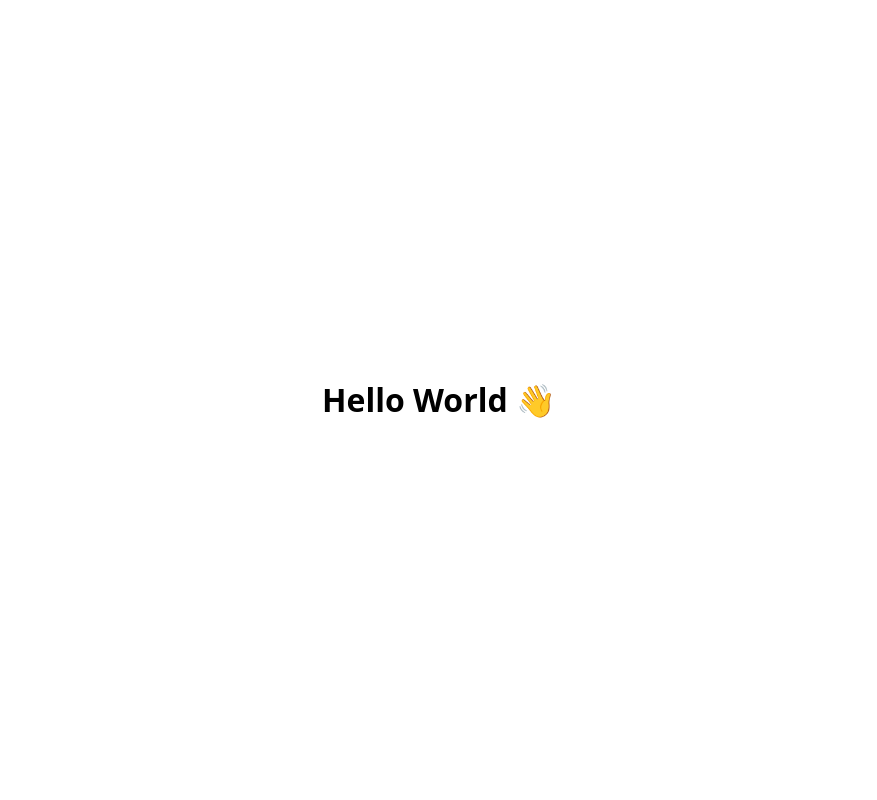
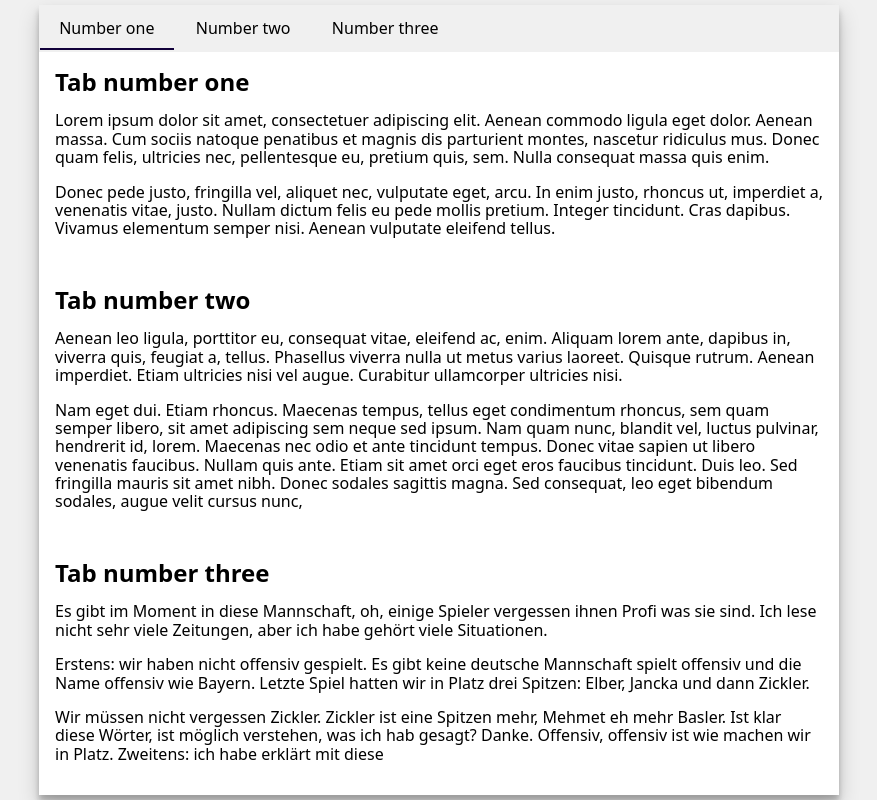
Before and after one commit to kaesetoast/kickstarter-tabs, a website: page index.html in a window 1280 px wide. Shown: the whole page, without its empty margins (201-1078 px from the left). Drawn offline with nearby package versions, Linux system fonts and the light colour scheme; files that its build step writes are made by us from their sources.

Commit message:
tab implementation stub

```diff
--- a/index.html
+++ b/index.html
@@ -11,7 +11,120 @@
 	</head>
 
 	<body class="l-center">
-		<h1>Hello World 👋</h1>
+		<div class="m-tabs">
+			<div class="m-tabs__tablist" role="tablist">
+				<button
+					class="m-tabs__tab m-tabs__tab--active"
+					id="tab-1"
+					role="tab"
+					aria-selected="true"
+					aria-controls="tab-panel-1"
+				>
+					Number one
+				</button>
+				<button
+					class="m-tabs__tab"
+					id="tab-2"
+					role="tab"
+					aria-selected="false"
+					aria-controls="tab-panel-2"
+				>
+					Number two
+				</button>
+				<button
+					class="m-tabs__tab"
+					id="tab-3"
+					role="tab"
+					aria-selected="false"
+					aria-controls="tab-panel-3"
+				>
+					Number three
+				</button>
+			</div>
+
+			<div class="m-tabs__panels">
+				<div
+					class="m-tabs__panel"
+					id="tab-panel-1"
+					aria-labelledby="tab-1"
+				>
+					<h2>Tab number one</h2>
+					<p>
+						Lorem ipsum dolor sit amet, consectetuer adipiscing
+						elit. Aenean commodo ligula eget dolor. Aenean massa.
+						Cum sociis natoque penatibus et magnis dis parturient
+						montes, nascetur ridiculus mus. Donec quam felis,
+						ultricies nec, pellentesque eu, pretium quis, sem. Nulla
+						consequat massa quis enim.
+					</p>
+
+					<p>
+						Donec pede justo, fringilla vel, aliquet nec, vulputate
+						eget, arcu. In enim justo, rhoncus ut, imperdiet a,
+						venenatis vitae, justo. Nullam dictum felis eu pede
+						mollis pretium. Integer tincidunt. Cras dapibus. Vivamus
+						elementum semper nisi. Aenean vulputate eleifend tellus.
+					</p>
+				</div>
+				<div
+					class="m-tabs__panel"
+					id="tab-panel-2"
+					aria-labelledby="tab-2"
+				>
+					<h2>Tab number two</h2>
+					<p>
+						Aenean leo ligula, porttitor eu, consequat vitae,
+						eleifend ac, enim. Aliquam lorem ante, dapibus in,
+						viverra quis, feugiat a, tellus. Phasellus viverra nulla
+						ut metus varius laoreet. Quisque rutrum. Aenean
+						imperdiet. Etiam ultricies nisi vel augue. Curabitur
+						ullamcorper ultricies nisi.
+					</p>
+
+					<p>
+						Nam eget dui. Etiam rhoncus. Maecenas tempus, tellus
+						eget condimentum rhoncus, sem quam semper libero, sit
+						amet adipiscing sem neque sed ipsum. Nam quam nunc,
+						blandit vel, luctus pulvinar, hendrerit id, lorem.
+						Maecenas nec odio et ante tincidunt tempus. Donec vitae
+						sapien ut libero venenatis faucibus. Nullam quis ante.
+						Etiam sit amet orci eget eros faucibus tincidunt. Duis
+						leo. Sed fringilla mauris sit amet nibh. Donec sodales
+						sagittis magna. Sed consequat, leo eget bibendum
+						sodales, augue velit cursus nunc,
+					</p>
+				</div>
+				<div
+					class="m-tabs__panel"
+					id="tab-panel-3"
+					aria-labelledby="tab-3"
+				>
+					<h2>Tab number three</h2>
+					<p>
+						Es gibt im Moment in diese Mannschaft, oh, einige
+						Spieler vergessen ihnen Profi was sie sind. Ich lese
+						nicht sehr viele Zeitungen, aber ich habe gehört viele
+						Situationen.
+					</p>
+
+					<p>
+						Erstens: wir haben nicht offensiv gespielt. Es gibt
+						keine deutsche Mannschaft spielt offensiv und die Name
+						offensiv wie Bayern. Letzte Spiel hatten wir in Platz
+						drei Spitzen: Elber, Jancka und dann Zickler.
+					</p>
+
+					<p>
+						Wir müssen nicht vergessen Zickler. Zickler ist eine
+						Spitzen mehr, Mehmet eh mehr Basler. Ist klar diese
+						Wörter, ist möglich verstehen, was ich hab gesagt?
+						Danke. Offensiv, offensiv ist wie machen wir in Platz.
+						Zweitens: ich habe erklärt mit diese
+					</p>
+				</div>
+			</div>
+		</div>
+
 		<script type="module" src="/js/main.js"></script>
 	</body>
 </html>
--- a/js/main.js
+++ b/js/main.js
@@ -1 +1 @@
-console.log('Hello!');
+console.log('👋');
--- /dev/null
+++ b/sass/components/_tabs.scss
@@ -0,0 +1,59 @@
+:root {
+	--highlight-color: #11003A;
+	--tab-background-color: hsl(0, 0%, 94%);
+	--tab-border-color: hsl(0, 0%, 94%);
+}
+
+.m-tabs {
+	max-width: 800px;
+	box-shadow: 0 10px 20px hsla(0, 0%, 0%, 0.19), 0 6px 6px hsla(0, 0%, 0%, 0.23);
+
+	&__tablist {
+		display: flex;
+		border-bottom: 1px solid var(--tab-border-color);
+	}
+
+	&__tab {
+		padding: 0.8rem 1.2rem;
+		border: 0;
+		position: relative;
+		background: var(--tab-background-color);
+		border: 1px solid var(--tab-background-color);
+		border-right: 2px solid var(--tab-border-color);
+
+		&:last-child {
+			border-right: 0;
+		}
+
+		&:focus {
+			outline: 0;
+			border: 1px dashed var(--highlight-color);
+		}
+
+		&::after {
+			content: "";
+			display: block;
+			height: 2px;
+			left: 0;
+			right: 0;
+			bottom: 0;
+			position: absolute;
+			transform: scaleX(0);
+			transition: transform 0.3s ease-out;
+			background-color: var(--highlight-color);
+		}
+
+		&--active::after {
+			transform: none;
+		}
+	}
+
+	&__panel {
+		padding: 1rem;
+		background-color: #FFF;
+
+		h2 {
+			margin: 0;
+		}
+	}
+}
--- a/sass/elements/_body.scss
+++ b/sass/elements/_body.scss
@@ -1,4 +1,5 @@
 html,
 body {
 	height: 100%;
+	background-color: rgb(240, 240, 240);
 }
--- a/sass/main.scss
+++ b/sass/main.scss
@@ -1,2 +1,3 @@
 @import "elements/body";
 @import "layout/layout";
+@import "components/tabs";
```
